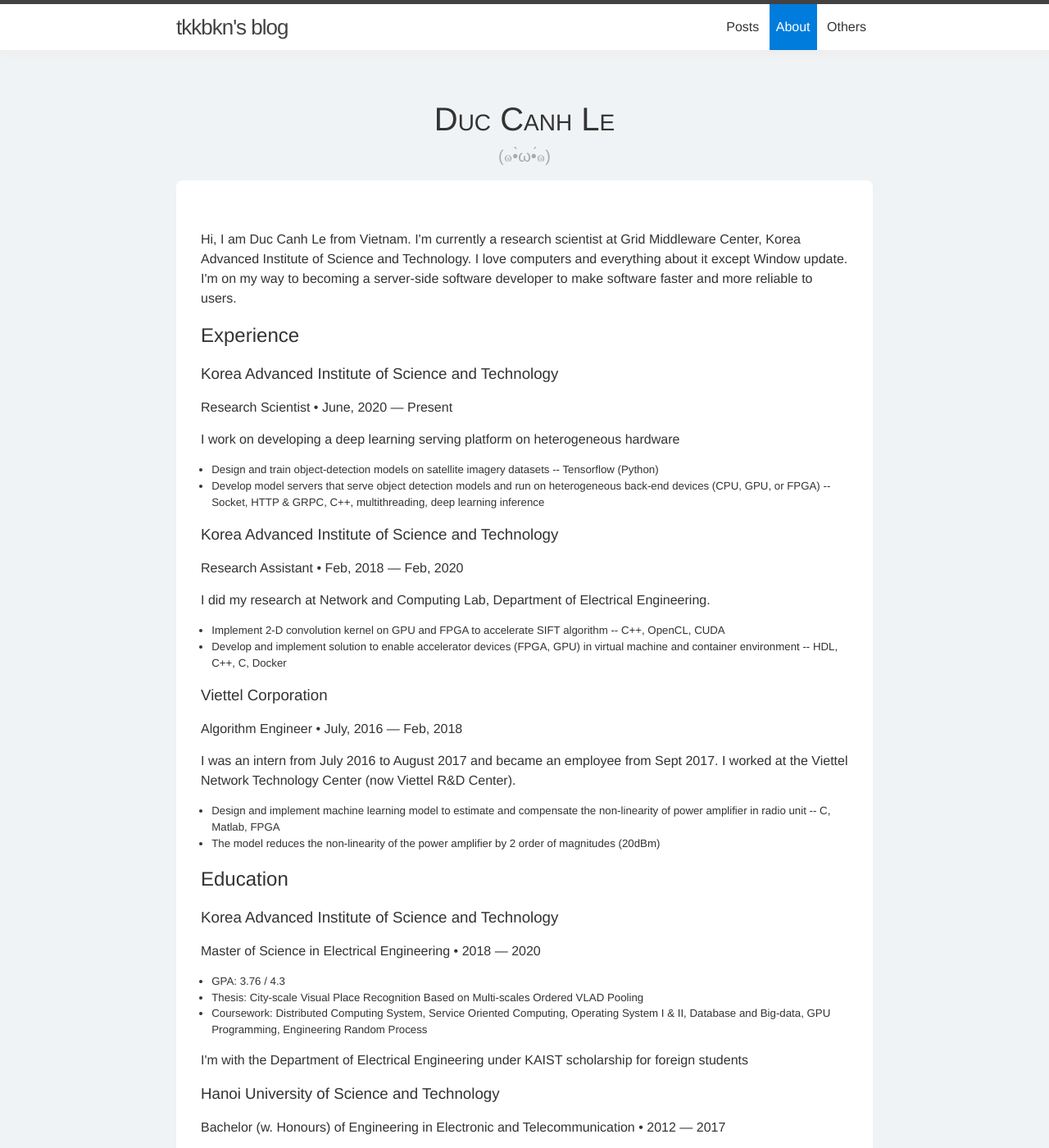
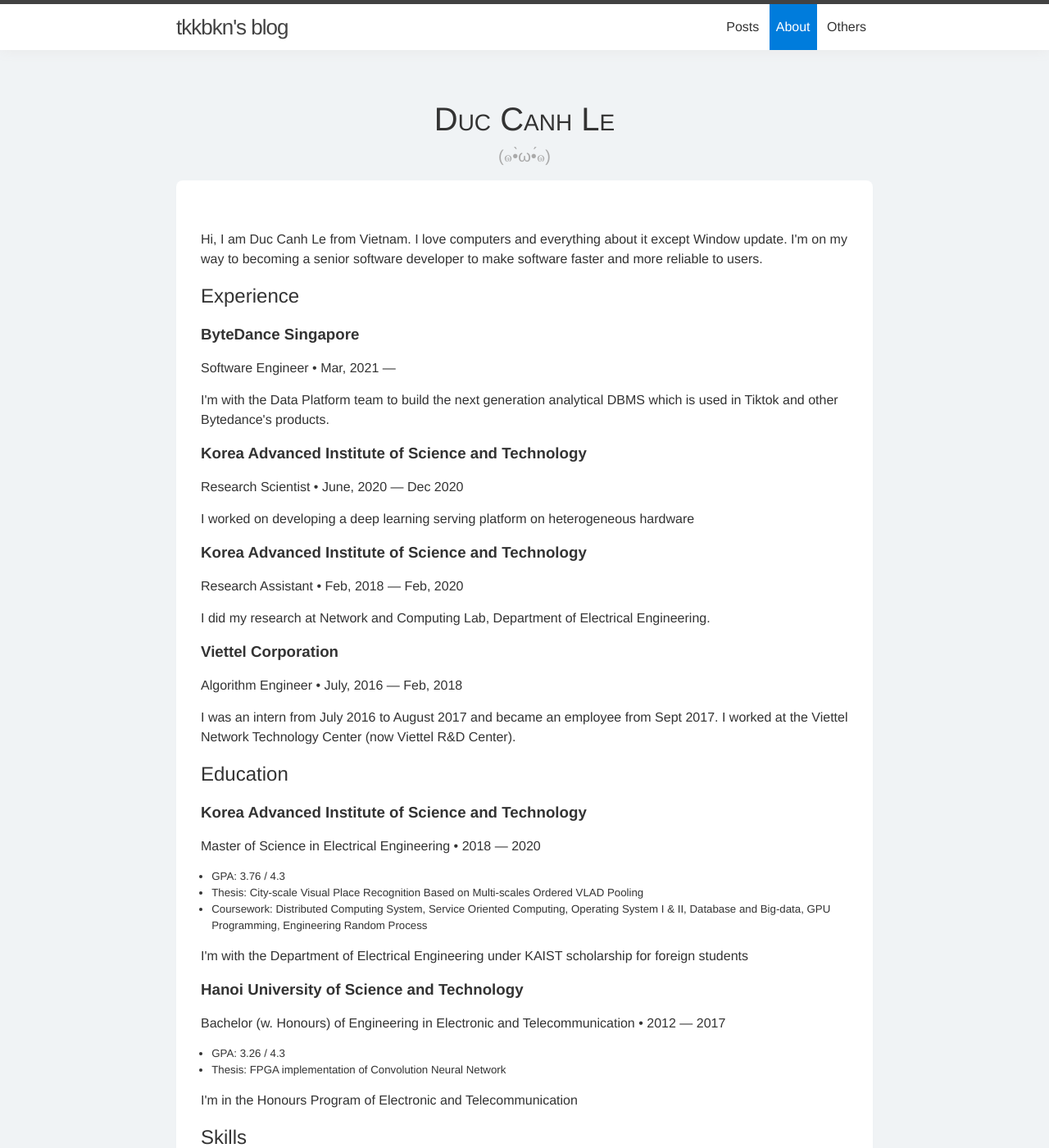
Before and after one commit to canhld94/canhld94.github.io, a Jekyll site: the page built from about.html, in a window 1280 px wide and 1400 px high. Shown: the whole window at 82% size. Built offline with Jekyll 4.4.1, drawn with Linux system fonts in a browser that asks for light colours; some of the changed text lies outside the part shown.

Commit message:
update about

```diff
--- a/_config.yml
+++ b/_config.yml
@@ -43,7 +43,7 @@ defaults:
 # Resume settings
 resume_avatar:                  "false"
 resume_name:                    "Duc Canh Le"
-resume_title:                   "Research Scientist"
+resume_title:                   "Software Engineer"
 
 # used for the contact button in _layouts/resume.html
 resume_contact_email:           "canhld94@gmail.com"
@@ -55,23 +55,23 @@ resume_contact_address:         "E3-2, #3211, KAIST, Daejeon, Korea"
 resume_header_contact_info:     "E3-2, #3211, KAIST, Daejeon, Korea • 010-9872-8980 • canhld94@gmail.com"
 display_header_contact_info:    "false"
 
-resume_header_intro: "<p>Hi, I am Duc Canh Le from Vietnam. I'm currently a research scientist at Grid Middleware Center, Korea Advanced Institute of Science and Technology. I love computers and everything about it except Window update. I'm on my way to becoming a server-side software developer to make software faster and more reliable to users.</p>"
+resume_header_intro: "<p>Hi, I am Duc Canh Le from Vietnam. I love computers and everything about it except Window update. I'm on my way to becoming a senior software developer to make software faster and more reliable to users.</p>"
 
 # use "yes" to display the email contact button,
 # "no" to display an "I'm not looking for work" message,
 # or remove the resume_looking_for_work option entirely
 # to leave blank
-resume_looking_for_work:        "yes"
+resume_looking_for_work:        "no"
 
 # Decide which sections to use
 # comment out to hide
 resume_section_experience:      true
 resume_section_education:       true
-resume_section_projects:        true
+resume_section_projects:        false
 resume_section_skills:          true
-resume_section_recognition:     true
+resume_section_recognition:     false
 resume_section_links:           true
-resume_section_associations:    true
+resume_section_associations:    false
 # resume_section_interests:       true
 
 # Resume social links
--- a/_data/experience.yml
+++ b/_data/experience.yml
@@ -1,21 +1,20 @@
 # Jobs
 # VP of Global Communications
+- company: ByteDance Singapore
+  position: Software Engineer
+  duration: Mar, 2021 &mdash;
+  summary: I'm with the Data Platform team to build the next generation analytical DBMS which is used in Tiktok and other Bytedance's products.
+
 - company: Korea Advanced Institute of Science and Technology
   position: Research Scientist
-  duration: June, 2020 &mdash; Present
-  summary: I work on developing a deep learning serving platform on heterogeneous hardware
-  items:
-    - Design and train object-detection models on satellite imagery datasets -- Tensorflow (Python)
-    - Develop model servers that serve object detection models and run on heterogeneous back-end devices (CPU, GPU, or FPGA) -- Socket, HTTP & GRPC, C++, multithreading, deep learning inference
+  duration: June, 2020 &mdash; Dec 2020
+  summary: I worked on developing a deep learning serving platform on heterogeneous hardware
 
 # Director of Digital Stratgy
 - company: Korea Advanced Institute of Science and Technology
   position: Research Assistant
   duration:  Feb, 2018 &mdash; Feb, 2020
   summary: I did my research at Network and Computing Lab, Department of Electrical Engineering.
-  items:
-    - Implement 2-D convolution kernel on GPU and FPGA to accelerate SIFT algorithm -- C++, OpenCL, CUDA
-    - Develop and implement solution to enable accelerator devices (FPGA, GPU) in virtual machine and container environment -- HDL, C++, C, Docker
 
 
 # Communications Coordinator
@@ -23,6 +22,3 @@
   position: Algorithm Engineer
   duration:   July, 2016  &mdash; Feb, 2018
   summary: I was an intern from July 2016 to August 2017 and became an employee from Sept 2017. I worked at the Viettel Network Technology Center (now Viettel R&D Center).
-  items:
-    - Design and implement machine learning model to estimate and compensate the non-linearity of power amplifier in radio unit -- C, Matlab, FPGA
-    - The model reduces the non-linearity of the power amplifier by 2 order of magnitudes (20dBm)
--- a/about.html
+++ b/about.html
@@ -31,7 +31,7 @@ order: 4
 
   {% for job in site.data.experience %}
   <div class="resume-item" itemscope itemprop="worksFor" itemtype="http://schema.org/Organization">
-    <h3 class="resume-item-title" itemprop="name">{{ job.company }}</h3>
+    <h3 class="resume-item-title" itemprop="name"> <b>{{ job.company }}</b></h3>
     <h4 class="resume-item-details" itemprop="description">{{ job.position }} &bull; {{ job.duration }}</h4>
     <p class="resume-item-copy">{{ job.summary }}</p>
     <h5>
@@ -58,7 +58,7 @@ order: 4
 
   {% for education in site.data.education %}
   <div class="resume-item" itemscope itemprop="alumniOf" itemtype="http://schema.org/CollegeOrUniversity">
-    <h3 class="resume-item-title" itemprop="name">{{ education.uni }}</h3>
+    <h3 class="resume-item-title" itemprop="name"><b>{{ education.uni }}</b></h3>
     <h4 class="resume-item-details group" itemprop="description">{{ education.degree }} &bull; {{ education.year }}</h4>
     <h5 class="resume-item-details award-title" itemprop="description">{{ education.award }}</h5>
     <p class="resume-item-copy" itemprop="description">
```
Also changed, not shown: _drafts/2021-01-01-effective-mordern-cpp-0.md (added).
